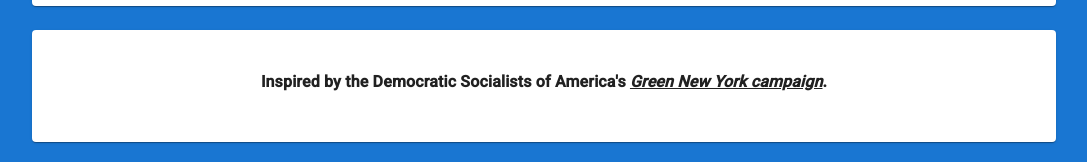
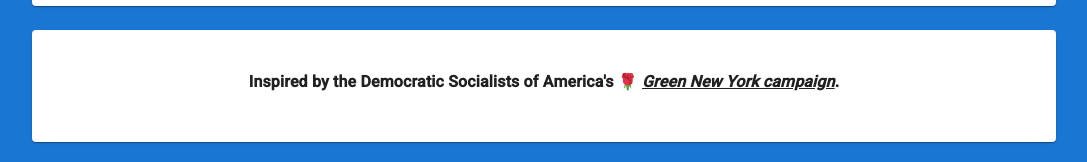
Before and after one commit to asharahmed/centuryapp, a Next.js app: page / in a window 1280 px wide. Shown: the part 2652-2814 px from the top of the page, without its empty margins (96-1183 px from the left). Built offline with nearby package versions, Linux system fonts and the light colour scheme.

Commit message:
initial commit

```diff
--- a/src/pages/index.js
+++ b/src/pages/index.js
@@ -255,7 +255,7 @@
       <Card className={`${classes.card} ${classes.bounce}`}>
         <CardContent style={{display: 'flex', flexDirection: 'column', alignItems: 'center'}}>
           <Typography variant="body1" component="p">
-            <a href="https://greennewyork.us"><b>Inspired by the Democratic Socialists of America&apos;s <i><u>Green New York campaign</u></i>.</b></a>
+            <a href="https://greennewyork.us"><b>Inspired by the Democratic Socialists of America&apos;s 🌹 <i><u>Green New York campaign</u></i>.</b></a>
             </Typography>
             </CardContent>
       </Card>
```
